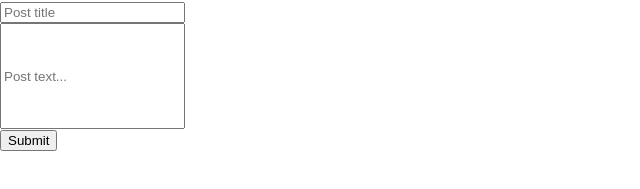
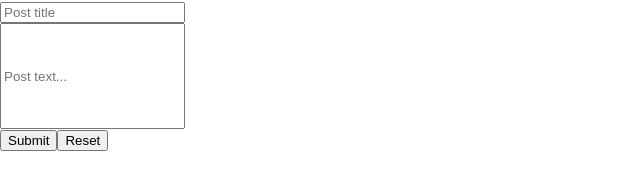
Before and after one commit to Milica07/blog-app, a React (Create React App) app: page /add in a window 1280 px wide. Shown: the part 115-304 px from the top of the page, without its empty margins (0-640 px from the left). Built offline with nearby package versions, Linux system fonts and the light colour scheme.

Commit message:
Peti zadatak

```diff
--- a/src/pages/AddPost.js
+++ b/src/pages/AddPost.js
@@ -13,6 +13,10 @@
     history.push("/posts");
   };
 
+  const handleReset = () => {
+    setNewPost({title: '', text: ''});
+  };
+
   return (
     <div>
       <h3>Write a new post</h3>
@@ -25,6 +29,7 @@
           onChange={(e) => setNewPost({ ...newPost, text: e.target.value })}/>
         <br />
         <button type='submit'>Submit</button>
+        <button type='button' onClick={handleReset}>Reset</button>
       </form>
     </div>
   );
```
